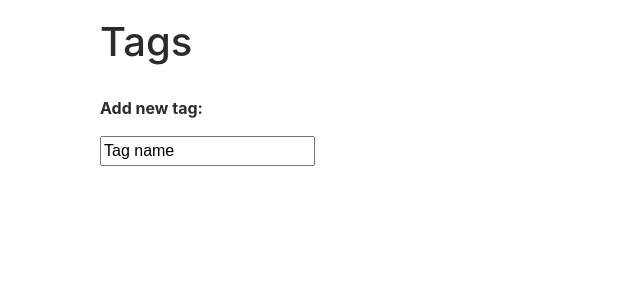
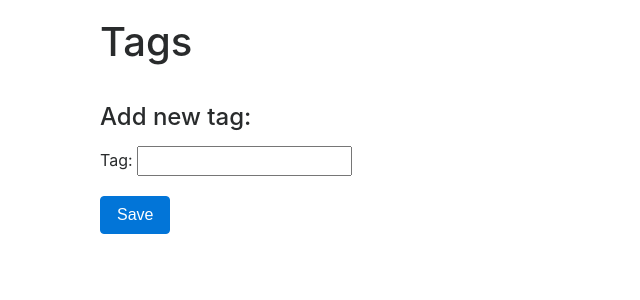
Before and after one commit to n-ck/insta_app, a Django app: page /tags/ in a window 1280 px wide. Shown: the part 57-357 px from the top of the page, without its empty margins (0-640 px from the left). Run offline with Django 3.2, Linux system fonts and the light colour scheme; the visitor is signed in with stand-in values (Sample User, id 1); data that the repository does not hold is empty; parts of the project's set-up code (start-up, migrations or seed data) failed here and were passed over; some libraries are stand-ins or nearby versions.

Commit message:
Improved tag page

```diff
--- a/insta/forms.py
+++ b/insta/forms.py
@@ -17,4 +17,7 @@ class PageForm(forms.Form):
 
 class TagForm(forms.Form):
 	tag = forms.CharField(label='Tag:',
-						  widget=forms.Select(choices=TAGS))
+						  widget=forms.Select(choices=TAGS),
+						  required=False
+						  )
+	new_tag = forms.CharField(label='Tag name:', max_length=250)
--- a/insta/templates/insta/manage_tags.html
+++ b/insta/templates/insta/manage_tags.html
@@ -8,19 +8,29 @@
 <div class="container">
 	<div class="row">
 		<div class="col-md-5">
-		<h1>Tags</h1>
+			<h1 class="mb-3">Tags</h1>
 
-		<br />
+			<ul class="list-group">
+			{% for tag in tags %}
+			<li class="list-group-item list-group-item-action">{{ tag.tag }} </li>
+			{% endfor %}
+			</ul>
 
-		<ul class="list-group">
-		{% for tag in tags %}
-		<li class="list-group-item list-group-item-action">{{ tag.tag }} </li>
-		{% endfor %}
-		</ul>
+		</div>
+	</div>
 
-		<p><strong>Add new tag:</strong></p>
-		<input type="text" value="Tag name">
+	<div class="row">
+		<div class="col-md-6">
+			<h4 class="mt-4 mb-3">Add new tag:</h4>
 
+			<form action="{% url 'insta:manage_tags' %}" method="POST">
+				<div class="form-group">
+					<label for="" class="">Tag:</label>
+					{{ form.new_tag }}
+				</div>
+				<button type="submit" class="btn btn-primary mb-2">Save</button>
+				{% csrf_token %}
+			</form>
 		</div>
 	</div>
 </div>
--- a/insta/views.py
+++ b/insta/views.py
@@ -8,7 +8,7 @@ from django.contrib.auth import authenticate, login, logout
 # from django.contrib.auth import User
 from django.contrib.auth.mixins import LoginRequiredMixin
 
-from .models import IgPage, SavePost
+from .models import IgPage, SavePost, Tags
 from .forms import PostForm, PageForm, TagForm
 
 import utils
@@ -234,16 +234,38 @@ class ManageTags(LoginRequiredMixin, View):
 
 	def get(self, request):
 
-		all_tags = SavePost.objects.all().values('tag').distinct().exclude(tag=None)
+		all_tags = Tags.objects.all().distinct().exclude(tag=None)
+		# all_tags = SavePost.objects.all().values('tag').distinct().exclude(tag=None)
+
+		form = TagForm()
 
 		context = {
-			'tags': all_tags
+			'tags': all_tags,
+			'form': form,
 		}
 
 		return render(request, 'manage_tags.html', context)
 
 	def post(self, request):
-		pass
+
+		all_tags = Tags.objects.all().distinct().exclude(tag=None)
+		# all_tags = SavePost.objects.all().values('tag').distinct().exclude(tag=None)
+
+		form = TagForm(request.POST)
+		userid = request.user.pk
+		# tag_name = form.cleaned_data['tag_name']
+
+		if form.is_valid():
+			tag_name = form.cleaned_data['new_tag']
+			save_tag = Tags(tag=tag_name, user=userid)
+			save_tag.save()
+
+			context = {
+				'tags': all_tags,
+				'form': form,
+			}
+
+			return render(request, 'manage_tags.html', context)
 
 
 	# Further development:
```
Also changed, not shown: insta/admin.py (+6 -1 lines), 2 other files.
